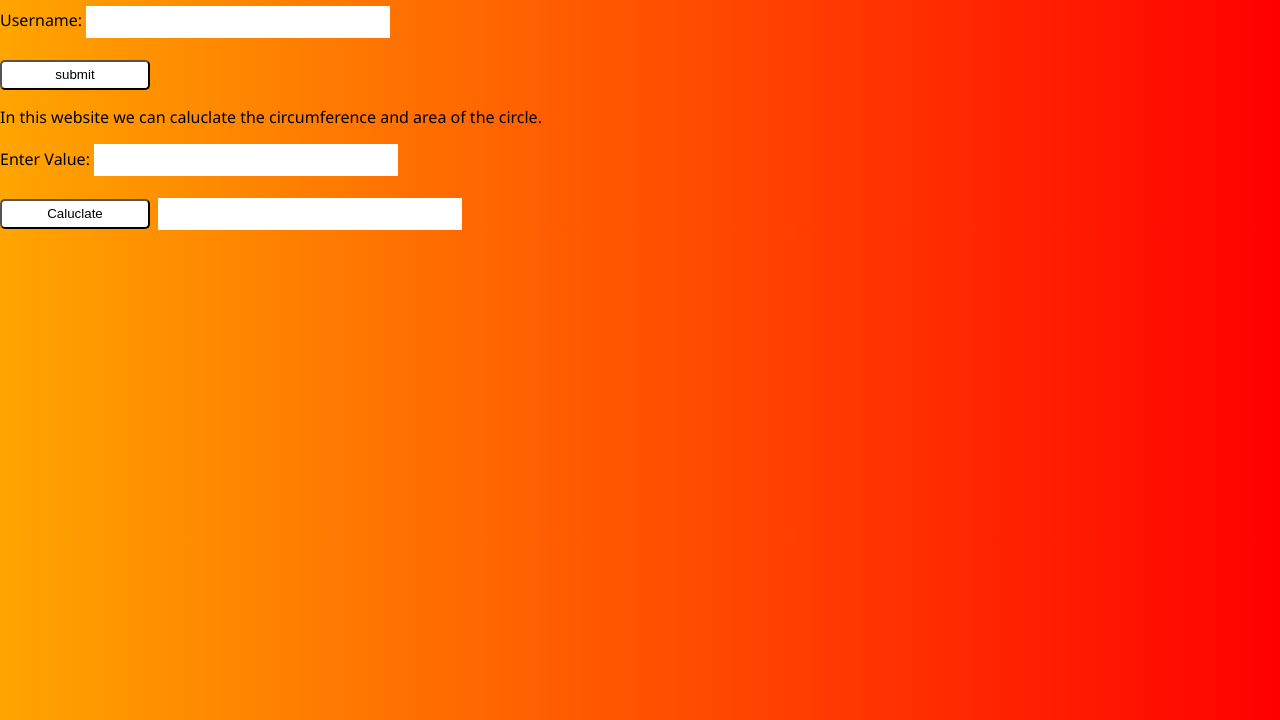
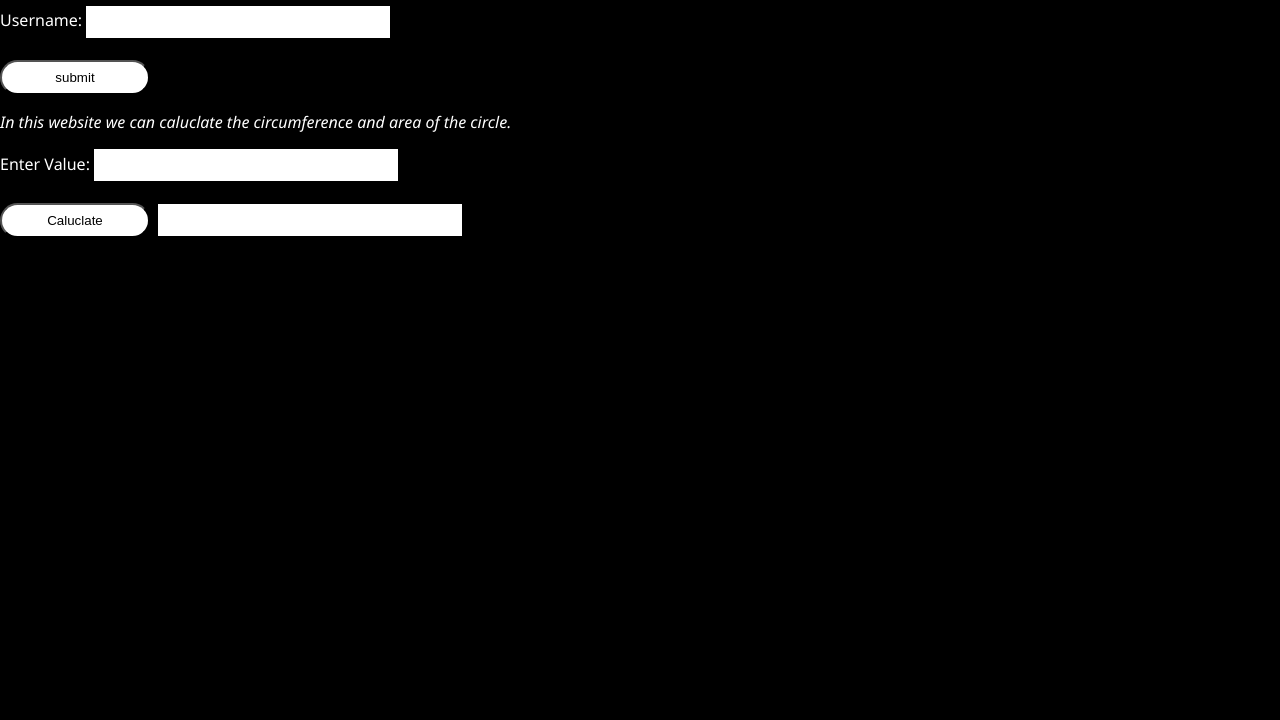
Before and after one commit to pirofestionalDev/Simplicalculate101, a plain HTML site: page index.html in a window 1280 px wide. Shown: the part 80-800 px from the top of the page. Drawn offline with Linux system fonts and the light colour scheme.

Commit message:
Update style.css

```diff
--- a/style.css
+++ b/style.css
@@ -1,22 +1,41 @@
 body{
     font-family: 'Segoe UI', Tahoma, Geneva, Verdana, sans-serif;
-    color: #000;
-    font-size: 1em;
+    color: #fff;
+    /* font-size: 1em; */
     margin: 0;
     padding: 0;
-    background: linear-gradient(to right, orange, red);
+    background-color: #000;
+}
+p{
+    font-style: italic;
 }
 input{
     height: 30px;
     width: 300px;
-    border: #fff
+    border:#000
 }
 button{
-    height: 30px;
+    height: 35px;
     width: 150px;
-    border-radius: 5px;
+    border-radius: 100px;
     background-color: #fff;
+    border: rgba(#000,0,0,0.6);
+    padding: 0;
+    margin: 0;
 }
 button:hover{
-    background-color: rgba(#fff,0,0,0.6);
+    background-color: rgba(#000,0,0,0.6);
 }
+marquee{
+    color: red;
+    font-style: bold;
+}
+marquee{
+    animation:infinite;
+    animation-duration: 200ms;
+}
+@media (max-width:624px) {
+    body{
+        width: 100vw;
+    }
+}
```
